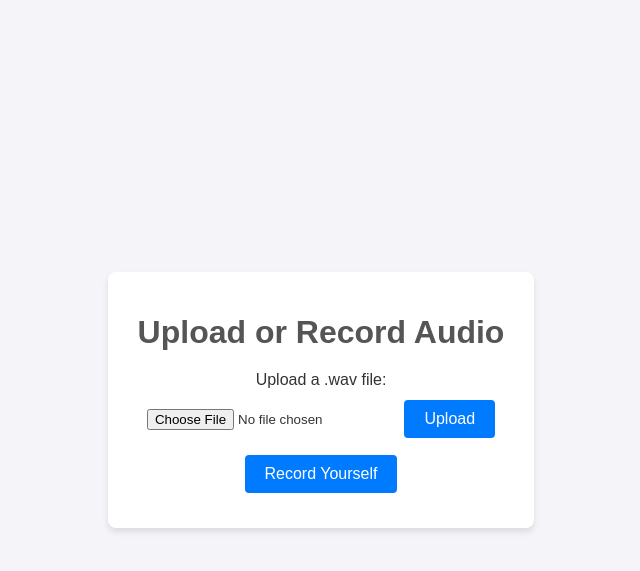
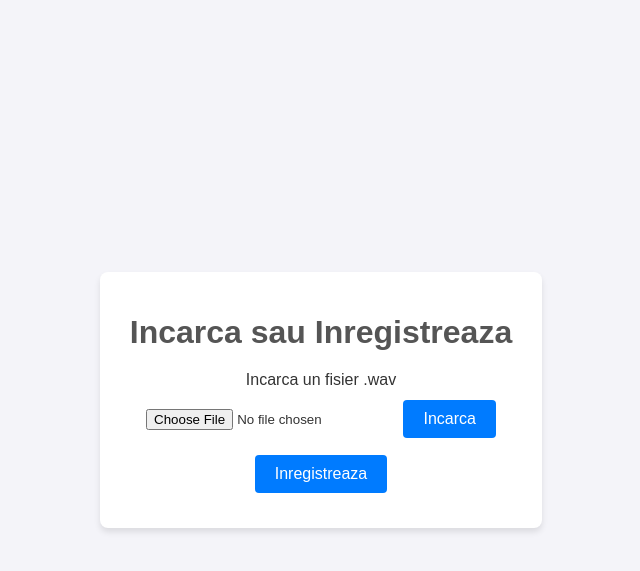
Before and after one commit to RobyDoge/HCI-SpeechToBraille, a Flask app: page / in a window 1280 px wide. Shown: the top 571 px of the page, without its empty margins (319-959 px from the left). Run offline with Flask 3, Linux system fonts and the light colour scheme.

Commit message:
Add audio recording functionality and update UI text to Romanian

```diff
--- a/ArduinoClient/templates/index.html
+++ b/ArduinoClient/templates/index.html
@@ -28,7 +28,7 @@
     </style>
 </head>
 <body>
-    <h1>Live Message Feed</h1>
+    <h1>Flux de Mesaje Live</h1>
     <ul>
         {% for message in messages %}
             <li>{{ message }}</li>
--- a/SpeechClient/main.py
+++ b/SpeechClient/main.py
@@ -49,7 +49,7 @@ def upload():
     return render_template('upload_successful.html')
 
 
-@app.route('/record', methods=['POST'])
+@app.route('/record')
 def record_message():
     # This endpoint can be implemented to handle audio recording data.
     return "Recording functionality not yet implemented."
--- a/SpeechClient/templates/index.html
+++ b/SpeechClient/templates/index.html
@@ -54,15 +54,15 @@
 </head>
 <body>
     <div class="container">
-        <h1>Upload or Record Audio</h1>
+        <h1>Incarca sau Inregistreaza</h1>
         <form action="/process" method="post" enctype="multipart/form-data">
-            <label for="file">Upload a .wav file:</label>
+            <label for="file">Incarca un fisier .wav</label>
             <input type="file" name="file" id="file" accept="audio/wav">
-            <button type="submit">Upload</button>
+            <button type="submit">Incarca</button>
         </form>
 
         <form action="/record" method="post">
-            <button type="submit">Record Yourself</button>
+            <button type="submit">Inregistreaza</button>
         </form>
     </div>
 </body>
--- a/SpeechClient/templates/upload_successful.html
+++ b/SpeechClient/templates/upload_successful.html
@@ -30,7 +30,7 @@
 </head>
 <body>
     <div class="container">
-        <h1>Your Audio Has Been Uploaded</h1>
+        <h1>Audio-ul tau a fost incarcat</h1>
         </div>
 </body>
 </html>
--- a/SpeechClient/templates/uploading.html
+++ b/SpeechClient/templates/uploading.html
@@ -50,8 +50,8 @@
 </head>
 <body>
     <div class="container">
-        <h1>Processing Your Audio</h1>
-        <p>Your audio is being processed. Please wait...</p>
+        <h1>Se proceseaza audio-ul</h1>
+        <p>Audiou-ul tau se proceseaza. Va rugam sa asteptati...</p>
         <div class="loader"></div>
     </div>
 </body>
```
Also changed, not shown: SpeechClient/record.py (+34 -3 lines).
